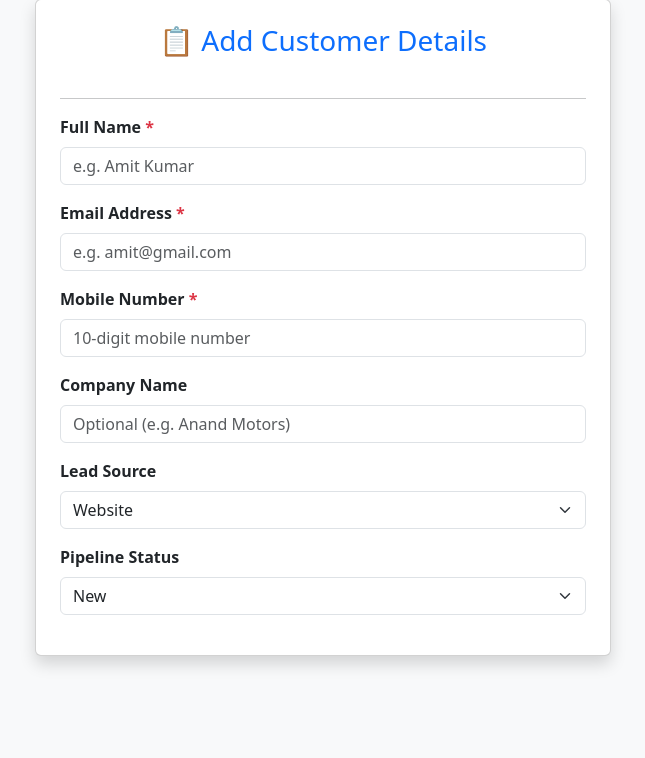
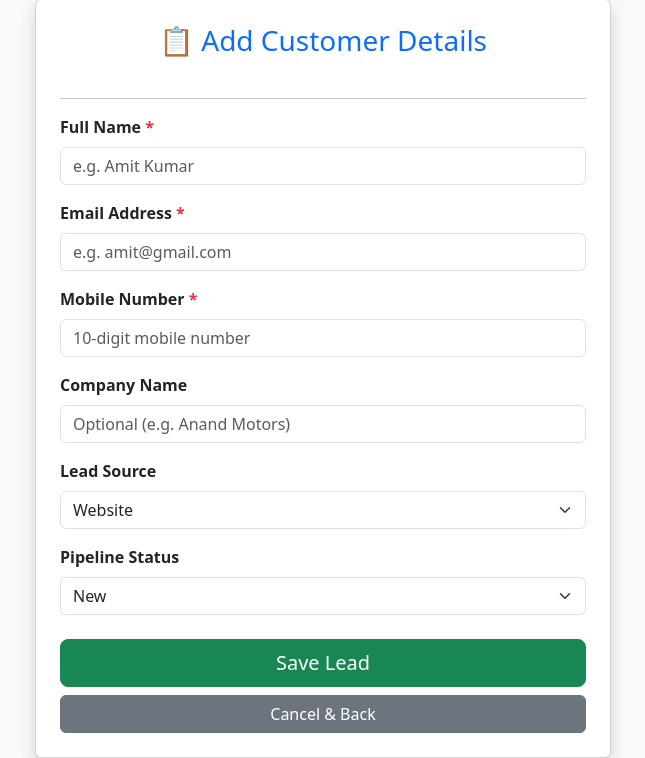
Before and after one commit to Sumitkumar2210/crm_lead_capture_system, a Flask app: page /add in a window 1280 px wide. Shown: the part 49-807 px from the top of the page, without its empty margins (317-962 px from the left). Before the commit the page ends 716 px from the top, so only its background shows below. Run offline with Flask 3, Linux system fonts and the light colour scheme.

Commit message:
Step-22: add submit buttons and complete form

```diff
--- a/templates/add_lead.html
+++ b/templates/add_lead.html
@@ -68,6 +68,14 @@
                         <option value="Qualified">Qualified</option>
                         <option value="Lost">Lost</option>
                     </select>
+                </div>
+                <div class="mt-4">
+                    <button type="submit" class="btn btn-success btn-lg w-100 mb-2">Save Lead</button>
+
+                    <a href="{{ url_for('index') }}" class="btn btn-secondary w-100">Cancel & Back</a>
+                </div>
+
+            </form>
 
             </div> </div> <script src="https://cdn.jsdelivr.net/npm/bootstrap@5.3.0/dist/js/bootstrap.bundle.min.js"></script>
 </body>
```
